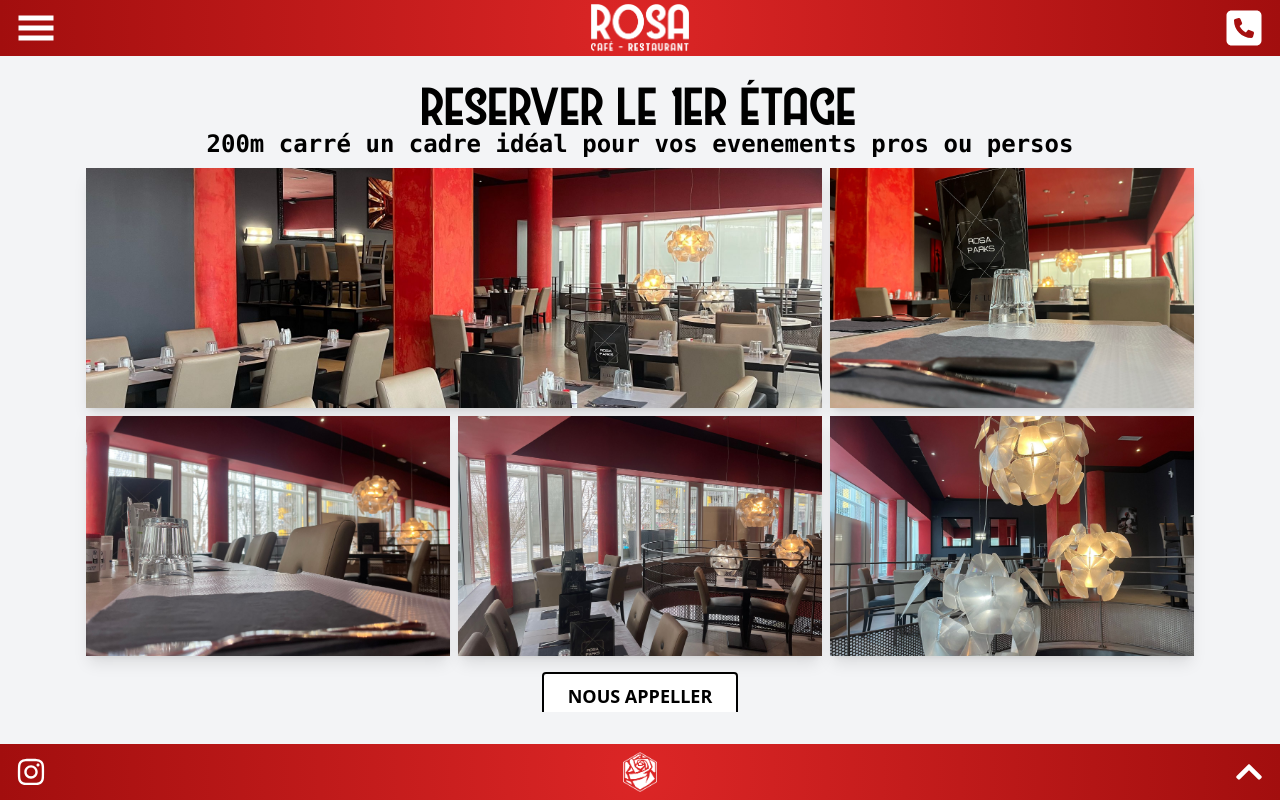
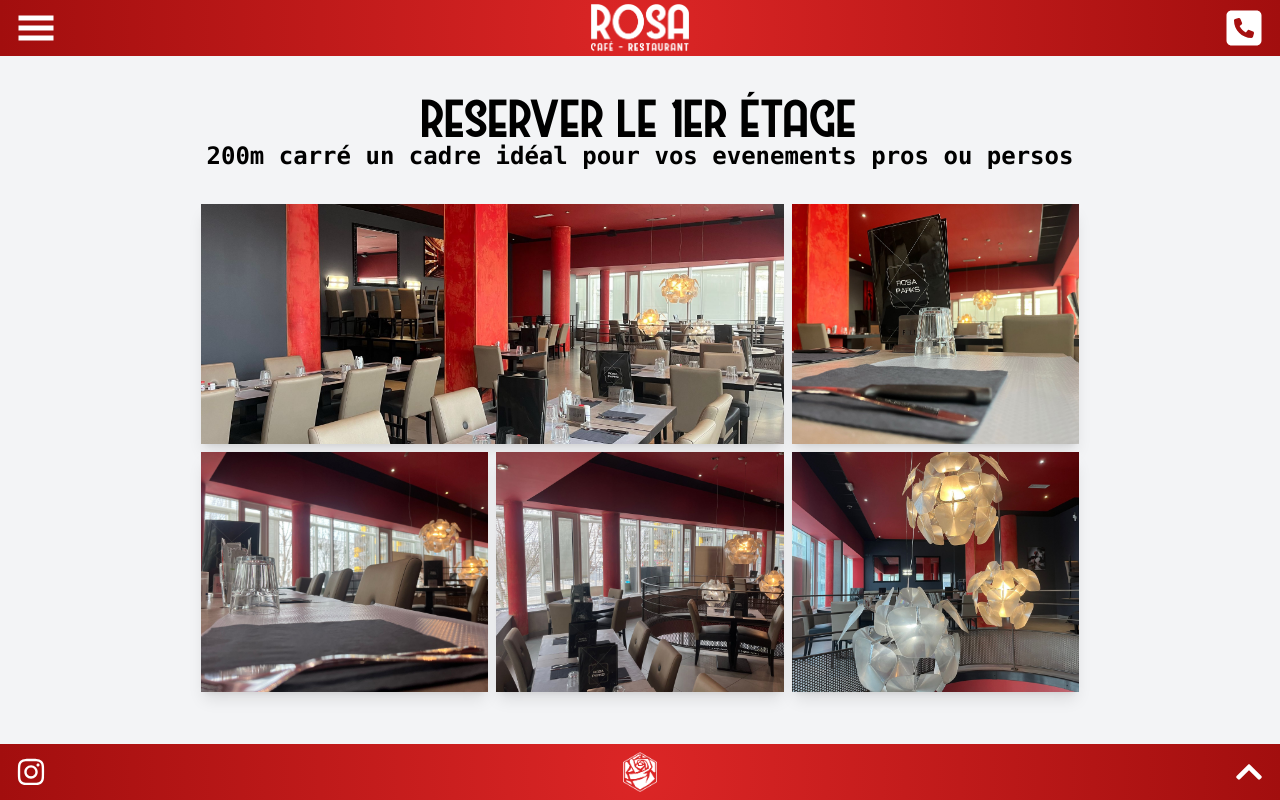
Before and after one commit to RayaneBelg/nextpjone, a Next.js app: page /events in a window 1280 px wide. Built offline with nearby package versions, Linux system fonts and the light colour scheme.

Commit message:
nvbcnxbcv

```diff
--- a/src/app/Components/GallerySection.jsx
+++ b/src/app/Components/GallerySection.jsx
@@ -34,16 +34,16 @@ export default function GallerySection() {
   };
 
   return (
-    <div className="h-dvh snap-start bg-gray-100">
+    <div className="h-dvh snap-start bg-gray-100 flex flex-col justify-center items-center ">
       <div
         ref={ref}
-        className="h-[calc(100%-theme(space.16)-theme(space.6))] flex flex-col justify-around items-center overflow-hidden p-6"
+        className="h-[calc(100%-theme(space.16)-theme(space.12))] flex flex-col justify-around items-center overflow-hidden p-6"
       >
         <motion.div
           initial={{ opacity: 0 }}
           animate={isInView ? { opacity: 1 } : {}}
           transition={{ duration: 0.3 }}
-          className="text-center mt-[7vh] "
+          className="text-center  "
         >
           <h1 className="font-westmeath text-3xl  lg:text-5xl uppercase ">
             Reserver le 1er étage
@@ -79,11 +79,7 @@ export default function GallerySection() {
 </motion.div>
 
 
-        <Link href={`/menu`}>
-            <button className=" px-6 py-2 bg-white  hover:bg-gray-200 text-black border-2 border-black rounded transition-all duration-300 text-sm lg:text-lg xl:text-3xl font-bold uppercase  xl:block">
-              Nous appeller
-            </button>
-          </Link>
+
           <motion.div
                     initial={{ opacity: 1, y: 0 }}
                     animate={{ opacity: 0, y: 20 }}
--- a/src/app/assets/menew.js
+++ b/src/app/assets/menew.js
@@ -1,18 +1,25 @@
 const menu = [
     // Viande Section
-    { id: 1, type: "viande", plat: "plat chaud", nom: "Entrecôte Grillée", description: "Entrecôte grillée juteuse accompagnée d'une sauce au poivre maison, servie avec une garniture de légumes de saison et de pommes de terre sautées.", prix: 25.5, src: "../../rbryani.png" },
-    { id: 2, type: "viande", plat: "entrée", nom: "Carpaccio de Boeuf", description: "Fines tranches de boeuf marinées, servies avec une salade de roquette, des copeaux de parmesan et un filet d'huile d'olive extra vierge.", prix: 12.0, src: "../../rbryani.png" },
-    { id: 3, type: "viande", plat: "plat chaud", nom: "Côtelette d'Agneau", description: "Côtelette d'agneau juteuse et savoureuse, servie avec un gratin dauphinois crémeux et une sauce au thym.", prix: 27.0, src: "../../rbryani.png" },
+    { id: 1, type: "viande", plat: "plat chaud", nom: "Entrecôte de boeuf", description: "Entrecôte grillée juteuse accompagnée d'une sauce au poivre maison, servie avec une salade et des frites maison", prix: 18, src: "../../shoot6.jpg" },
+    { id: 2, type: "viande", plat: "entrée", nom: "Assiette brochette", description: "Brochettes marinée accompagnée , servie avec une salade et des frites maison", prix: 12.0, src: "../../shoot4.jpg" },
+
+
+    { id: 3, type: "viande", plat: "plat chaud", nom: "Côtelettes d'Agneau", description: "Brochettes marinée accompagnée , servie avec une salade et des frites maison", prix: 18.0, src: "../../shoot4.jpg" },
+
+
+    { id: 19, type: "viande", plat: "plat chaud", nom: "Cordon bleu", description: "Cordon bleu maison , servie avec une salade et des frites maison", prix: 18.0, src: "../../shoot3.jpg" },
+
+
 
     // Poisson Section
-    { id: 4, type: "poisson", plat: "plat chaud", nom: "Fish and chips", description: "Filet de saumon cuit à la perfection, accompagné d'une purée de patates douces et d'une sauce citronnée aux herbes fraîches.", prix: 12.0, src: "../../shoot2.jpg" },
-    { id: 5, type: "poisson", plat: "entrée", nom: "Ceviche de Dorade", description: "Dorade fraîchement marinée au citron vert, avec des morceaux de coriandre, d'oignons rouges et une touche d'épices légères.", prix: 14.5, src: "../../rbryani.png" },
+    { id: 4, type: "poisson", plat: "plat chaud", nom: "Fish and chips", description: "Filet de cabillaud façon fish and chips, panure du chef et sauce tartare maison aux herbes fraîches servi avec frites maison", prix: 12.0, src: "../../shoot2.jpg" },
+    { id: 5, type: "poisson", plat: "entrée", nom: "Rosa Fish Burger", description: "Filet de cabillaud façon fish and chips, panure du chef et sauce tartare maison aux herbes fraîches servi avec frites maison ", prix: 14.5, src: "../../rbryani.png" },
     { id: 6, type: "poisson", plat: "plat chaud", nom: "Bouillabaisse", description: "Bouillabaisse traditionnelle composée de divers poissons, fruits de mer et légumes, servie avec une rouille maison et des croûtons.", prix: 26.0, src: "../../rbryani.png" },
 
     // Desserts Section
-    { id: 7, type: "dessert", plat: "dessert", nom: "Moelleux au Chocolat", description: "Moelleux au chocolat noir intense, avec un cœur fondant et servi avec une boule de glace à la vanille.", prix: 9.0, src: "../../rbryani.png" },
-    { id: 8, type: "dessert", plat: "dessert", nom: "Crème Brûlée", description: "Crème brûlée classique avec une fine croûte caramélisée et une subtile saveur de zeste d'orange pour une touche fruitée.", prix: 7.0, src: "../../rbryani.png" },
-    { id: 9, type: "dessert", plat: "dessert", nom: "Tartelette aux Fruits Rouges", description: "Pâte sablée croustillante garnie d'une crème pâtissière légère et d'un mélange de fruits rouges frais.", prix: 8.5, src: "../../rbryani.png" },
+    { id: 7, type: "dessert", plat: "dessert", nom: "Moelleux au Chocolat", description: "Moelleux au chocolat noir intense, avec un cœur fondant et servi avec une boule de glace à la vanille.", prix: 9.0, src: "../../shoot12.jpg" },
+    { id: 8, type: "dessert", plat: "dessert", nom: "Tiramisu", description: "Tiramisu classique  ou Speculoos", prix: 7.0, src: "../../shoot12.jpg" },
+    { id: 9, type: "dessert", plat: "dessert", nom: "Crumble aux Fruits Rouges", description: "Pâte sablée croustillante garnie d'une compotée de fruits rouges frais.", prix: 8.5, src: "../../shoot9.jpg" },
 
     // Pizzas Section
     { id: 10, type: "pizzas", plat: "plat chaud", nom: "Margherita Classique", description: "Base tomate fraîche, mozzarella fondante et basilic frais pour une pizza classique et irrésistible.", prix: 12.0, src: "../../rbryani.png" },
```
